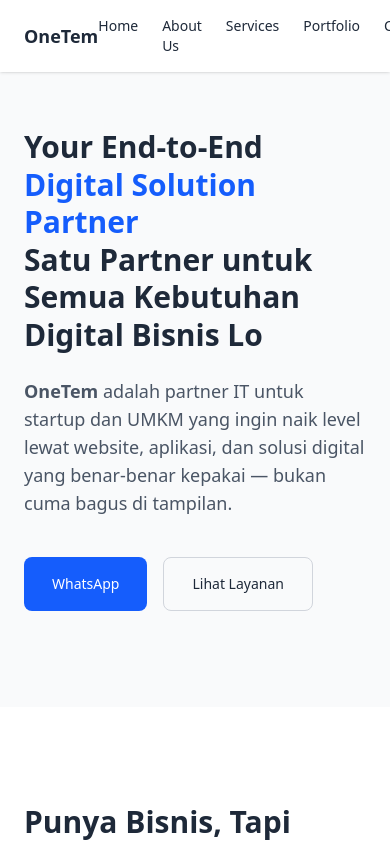
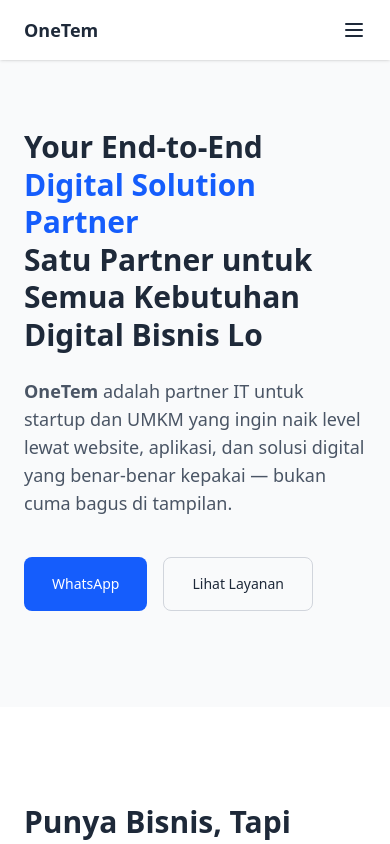
Before and after one commit to iqmalakur/onetem, a Vue app: page / in a window 390 px wide. Shown: the top 844 px of the page. Built offline with nearby package versions, Linux system fonts and the light colour scheme.

Commit message:
make responsive navbar

```diff
--- a/src/components/home/Navbar.vue
+++ b/src/components/home/Navbar.vue
@@ -1,4 +1,8 @@
 <script setup lang="ts">
+import { ref } from "vue";
+
+const isOpen = ref(false);
+
 const menu = [
   { title: "Home", href: "#home" },
   { title: "About Us", href: "#about" },
@@ -6,17 +10,65 @@
   { title: "Portfolio", href: "#portfolio" },
   { title: "Contact", href: "#contact" },
 ];
+
+const toggleMenu = () => {
+  isOpen.value = !isOpen.value;
+};
 </script>
 
 <template>
   <header class="fixed top-0 left-0 w-full bg-white shadow z-50">
-    <nav class="max-w-6xl mx-auto flex justify-between items-center px-6 py-4">
+    <nav class="max-w-6xl mx-auto flex items-center justify-between px-6 py-4">
+      <!-- Brand -->
       <h1 class="text-lg font-bold">OneTem</h1>
-      <ul class="flex space-x-6 text-sm">
-        <li v-for="m in menu">
-          <a :href="m.href" class="hover:text-blue-600">{{ m.title }}</a>
+
+      <!-- Desktop Menu -->
+      <ul class="hidden md:flex items-center space-x-6 text-sm">
+        <li v-for="m in menu" :key="m.title">
+          <a
+            :href="m.href"
+            class="text-gray-700 hover:text-primary-hover transition"
+          >
+            {{ m.title }}
+          </a>
         </li>
       </ul>
+
+      <!-- Mobile Button -->
+      <button
+        class="md:hidden cursor-pointer flex items-center justify-center"
+        @click="toggleMenu"
+        aria-label="Toggle Menu"
+      >
+        <svg
+          class="w-6 h-6"
+          fill="none"
+          stroke="currentColor"
+          viewBox="0 0 24 24"
+        >
+          <path
+            stroke-linecap="round"
+            stroke-linejoin="round"
+            stroke-width="2"
+            :d="isOpen ? 'M6 18L18 6M6 6l12 12' : 'M4 6h16M4 12h16M4 18h16'"
+          />
+        </svg>
+      </button>
     </nav>
+
+    <!-- Mobile Menu -->
+    <div v-show="isOpen" class="md:hidden bg-white border-t shadow-sm">
+      <ul class="flex flex-col px-6 py-4 space-y-4 text-sm">
+        <li v-for="m in menu" :key="m.title">
+          <a
+            :href="m.href"
+            class="block text-gray-700 hover:text-primary-hover transition"
+            @click="isOpen = false"
+          >
+            {{ m.title }}
+          </a>
+        </li>
+      </ul>
+    </div>
   </header>
 </template>
```
